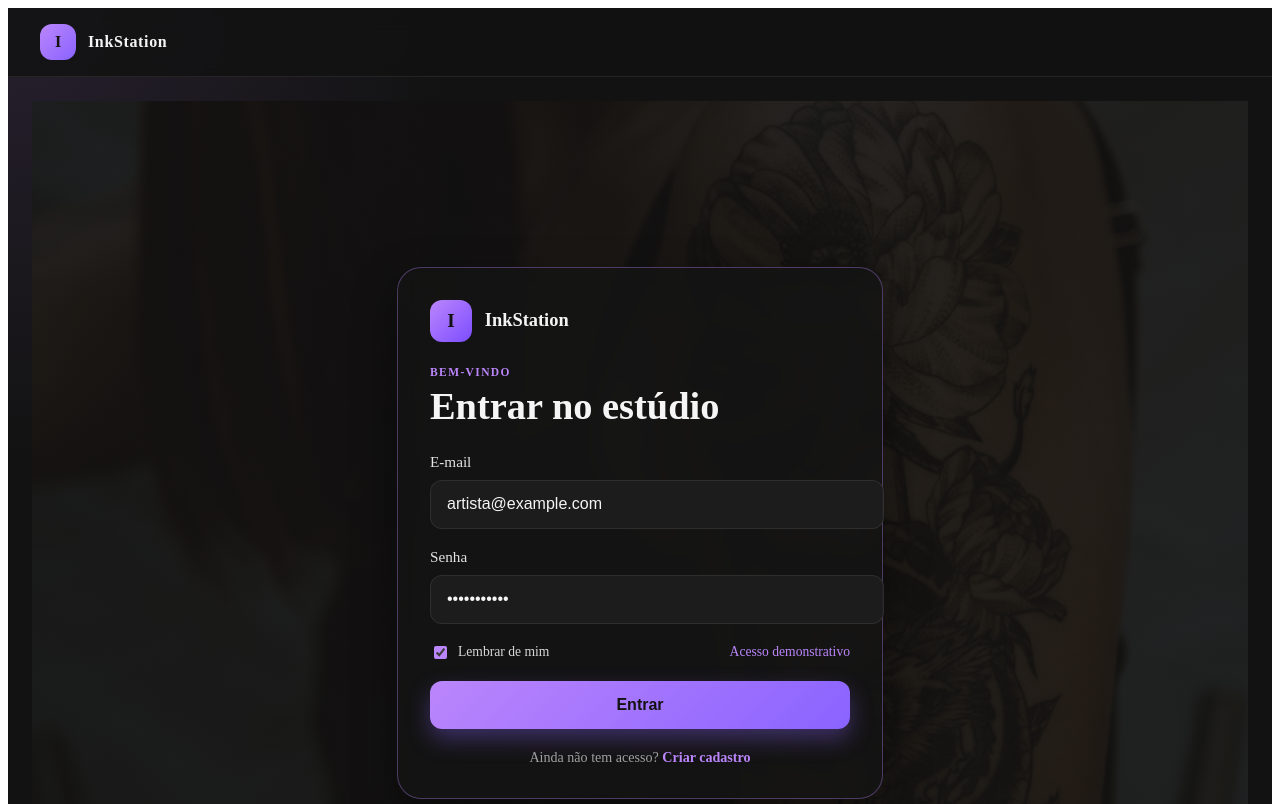
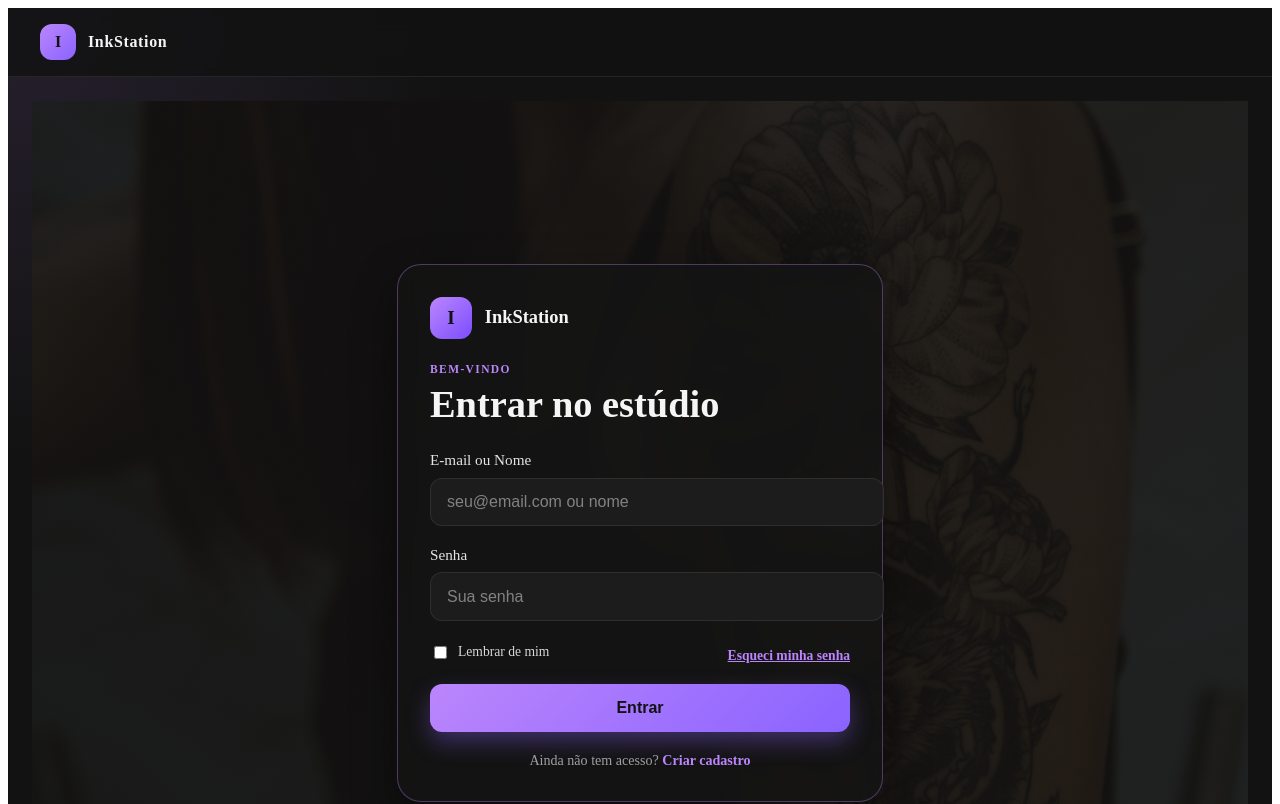
Before and after one commit to CassandraNobre/aluguel-macas, an Angular app in the folder frontend/: page /login in a window 1280 px wide. Shown: the top 804 px of the page. Built offline with nearby package versions, Linux system fonts and the light colour scheme.

Commit message:
feat: adiciona recuperacao de senha e correcao de login

```diff
--- a/frontend/src/app/pages/login/login.html
+++ b/frontend/src/app/pages/login/login.html
@@ -6,8 +6,12 @@
     </div>
 
     <div class="login-header">
-      <p class="eyebrow">{{ modo === 'login' ? 'Bem-vindo' : 'Novo artista' }}</p>
-      <h1>{{ modo === 'login' ? 'Entrar no estúdio' : 'Criar seu cadastro' }}</h1>
+      <p class="eyebrow">
+        {{ modo === 'login' ? 'Bem-vindo' : (modo === 'cadastro' ? 'Novo artista' : 'Recuperação') }}
+      </p>
+      <h1>
+        {{ modo === 'login' ? 'Entrar no estúdio' : (modo === 'cadastro' ? 'Criar seu cadastro' : 'Redefinir senha') }}
+      </h1>
     </div>
 
     <form class="login-form" (ngSubmit)="entrar()">
@@ -18,37 +22,52 @@
         </label>
       }
 
+      @if (modo !== 'recuperar' || etapaRecuperacao === 'solicitar') {
         <label class="input-group">
-        <span>E-mail</span>
-        <input type="email" name="email" placeholder="seu@email.com" [(ngModel)]="email" required />
-      </label>
-
-      <label class="input-group">
-        <span>{{ modo === 'login' ? 'Senha' : 'Crie uma senha' }}</span>
-        <input type="password" name="senha" placeholder="Sua senha" [(ngModel)]="senha" required />
-      </label>
-
-      @if (modo === 'cadastro') {
-        <label class="input-group">
-          <span>Confirme sua senha</span>
-          <input type="password" name="confirmarSenha" placeholder="Repita sua senha" [(ngModel)]="confirmarSenha" required />
+          <span>{{ modo === 'login' ? 'E-mail ou Nome' : 'E-mail' }}</span>
+          <input
+            [type]="modo === 'login' ? 'text' : 'email'"
+            name="email"
+            [placeholder]="modo === 'login' ? 'seu@email.com ou nome' : 'seu@email.com'"
+            [(ngModel)]="email"
+            required
+          />
         </label>
       }
 
+      @if (modo === 'recuperar' && etapaRecuperacao === 'redefinir') {
+        <label class="input-group">
+          <span>Código / Token de recuperação</span>
+          <input type="text" name="tokenRecuperacao" placeholder="Cole o token gerado" [(ngModel)]="tokenRecuperacao" required />
+        </label>
+      }
+
+      @if (modo !== 'recuperar' || etapaRecuperacao === 'redefinir') {
+        <label class="input-group">
+          <span>{{ modo === 'login' ? 'Senha' : 'Nova senha' }}</span>
+          <input type="password" name="senha" placeholder="Sua senha" [(ngModel)]="senha" required />
+        </label>
+      }
+
+      @if (modo === 'cadastro' || (modo === 'recuperar' && etapaRecuperacao === 'redefinir')) {
+        <label class="input-group">
+          <span>Confirme a nova senha</span>
+          <input type="password" name="confirmarSenha" placeholder="Repita a senha" [(ngModel)]="confirmarSenha" required />
+        </label>
+      }
+
+      @if (modo === 'login') {
         <div class="form-options">
           <label class="remember-me">
             <input type="checkbox" name="lembrar" [(ngModel)]="lembrar" />
             <span>Lembrar de mim</span>
           </label>
-
-        <span class="recover-link">{{ modo === 'login' ? 'Acesso demonstrativo' : 'Dados protegidos localmente' }}</span>
+          <button type="button" class="link-button" (click)="abrirRecuperacao()">Esqueci minha senha</button>
         </div>
+      }
 
       @if (erro) {
         <p class="login-error" role="alert">{{ erro }}</p>
-        @if (modo === 'login') {
-          <button type="button" class="link-button" (click)="resetarSenha()">Criar nova conta com outra senha</button>
-        }
       }
 
       @if (sucesso) {
@@ -56,14 +75,18 @@
       }
 
       <button type="submit" class="login-button" [disabled]="carregando">
-        {{ carregando ? 'Processando...' : (modo === 'login' ? 'Entrar' : 'Criar cadastro') }}
+        {{ carregando ? 'Processando...' : (modo === 'login' ? 'Entrar' : (modo === 'cadastro' ? 'Criar cadastro' : (etapaRecuperacao === 'solicitar' ? 'Gerar código' : 'Salvar nova senha'))) }}
       </button>
     </form>
 
-    @if (modo === 'login') {
-      <p class="mode-switch">Ainda não tem acesso? <button type="button" (click)="alternarModo()">Criar cadastro</button></p>
+    <p class="mode-switch">
+      @if (modo === 'recuperar') {
+        Lembrou a senha? <button type="button" (click)="modo = 'login'">Voltar ao login</button>
+      } @else if (modo === 'login') {
+        Ainda não tem acesso? <button type="button" (click)="alternarModo()">Criar cadastro</button>
       } @else {
-      <p class="mode-switch">Já possui acesso? <button type="button" (click)="alternarModo()">Entrar na conta</button></p>
+        Já possui acesso? <button type="button" (click)="alternarModo()">Entrar na conta</button>
       }
+    </p>
   </div>
 </section>
--- a/frontend/src/app/pages/login/login.ts
+++ b/frontend/src/app/pages/login/login.ts
@@ -1,4 +1,4 @@
-import { Component } from '@angular/core';
+import { Component, OnInit } from '@angular/core';
 import { FormsModule } from '@angular/forms';
 import { ActivatedRoute, Router } from '@angular/router';
 import { AuthService } from '../../services/auth.service';
@@ -9,16 +9,21 @@ import { AuthService } from '../../services/auth.service';
   templateUrl: './login.html',
   styleUrl: './login.scss',
 })
-export class Login {
-  modo: 'login' | 'cadastro' = 'login';
+export class Login implements OnInit {
+  modo: 'login' | 'cadastro' | 'recuperar' = 'login';
+  etapaRecuperacao: 'solicitar' | 'redefinir' = 'solicitar';
+
   nome = '';
-  email = 'artista@example.com';
-  senha = 'senha123456';
+  email = '';
+  senha = '';
   confirmarSenha = '';
-  lembrar = true;
+  tokenRecuperacao = '';
+  lembrar = false;
   erro = '';
   sucesso = '';
   carregando = false;
+
+  private readonly CHAVE_LEMBRAR = 'inkstation_remember_login';
 
   constructor(
     private authService: AuthService,
@@ -26,74 +31,140 @@ export class Login {
     private router: Router,
   ) {}
 
+  ngOnInit(): void {
+    const usuarioSalvo = localStorage.getItem(this.CHAVE_LEMBRAR);
+    if (usuarioSalvo) {
+      this.email = usuarioSalvo;
+      this.lembrar = true;
+    }
+  }
+
   entrar(): void {
     this.erro = '';
     this.sucesso = '';
-    this.carregando = true;
 
     if (this.modo === 'cadastro') {
       this.criarCadastro();
       return;
     }
 
+    if (this.modo === 'recuperar') {
+      if (this.etapaRecuperacao === 'solicitar') {
+        this.solicitarToken();
+      } else {
+        this.confirmarNovaSenha();
+      }
+      return;
+    }
+
+    this.carregando = true;
     this.authService.entrar(this.email, this.senha).subscribe({
       next: () => {
+        this.salvarPreferenciaLembrar();
         this.sucesso = 'Login realizado com sucesso!';
         this.carregando = false;
         setTimeout(() => this.irParaDestino(), 1000);
       },
       error: (error) => {
         this.carregando = false;
-        const mensagem = error.error?.message ?? 'E-mail ou senha inválidos.';
-        this.erro = mensagem;
-        console.error('Erro de login:', error);
+        this.erro = error.error?.message ?? 'E-mail/Nome ou senha inválidos.';
+      },
+    });
+  }
+
+  solicitarToken(): void {
+    if (!this.email.trim()) {
+      this.erro = 'Informe o e-mail cadastrado.';
+      return;
+    }
+    this.carregando = true;
+    this.authService.solicitarRecuperacao(this.email).subscribe({
+      next: (res) => {
+        this.carregando = false;
+        this.tokenRecuperacao = res.data?.token ?? '';
+        this.etapaRecuperacao = 'redefinir';
+        this.sucesso = 'Token gerado com sucesso! Digite o token e a nova senha abaixo.';
+      },
+      error: (err) => {
+        this.carregando = false;
+        this.erro = err.error?.message ?? 'Erro ao solicitar token de recuperação.';
+      },
+    });
+  }
+
+  confirmarNovaSenha(): void {
+    if (!this.tokenRecuperacao.trim() || !this.senha || !this.confirmarSenha) {
+      this.erro = 'Preencha o token e as senhas.';
+      return;
+    }
+    this.carregando = true;
+    this.authService.redefinirSenha(this.email, this.tokenRecuperacao, this.senha, this.confirmarSenha).subscribe({
+      next: (res) => {
+        this.carregando = false;
+        this.sucesso = res.message;
+        setTimeout(() => {
+          this.modo = 'login';
+          this.etapaRecuperacao = 'solicitar';
+          this.senha = '';
+          this.confirmarSenha = '';
+          this.tokenRecuperacao = '';
+        }, 1500);
+      },
+      error: (err) => {
+        this.carregando = false;
+        this.erro = err.error?.message ?? 'Erro ao redefinir senha.';
       },
     });
   }
 
   alternarModo(): void {
     this.modo = this.modo === 'login' ? 'cadastro' : 'login';
+    this.limparFormulario();
+  }
+
+  abrirRecuperacao(): void {
+    this.modo = 'recuperar';
+    this.etapaRecuperacao = 'solicitar';
+    this.erro = '';
+    this.sucesso = '';
+  }
+
+  private limparFormulario(): void {
     this.erro = '';
     this.sucesso = '';
     this.nome = '';
+    this.senha = '';
     this.confirmarSenha = '';
-    if (this.modo === 'login') {
-      this.email = 'artista@example.com';
-      this.senha = 'senha123456';
-    } else {
-      this.email = '';
-      this.senha = '';
-    }
+    this.tokenRecuperacao = '';
   }
 
-  resetarSenha(): void {
-    this.modo = 'cadastro';
-    this.erro = '';
-    this.sucesso = 'Para criar uma nova senha, use o modo de cadastro com um novo e-mail ou entre em contato com suporte.';
-    this.nome = '';
-    this.confirmarSenha = '';
-    this.senha = '';
+  private salvarPreferenciaLembrar(): void {
+    if (this.lembrar) {
+      localStorage.setItem(this.CHAVE_LEMBRAR, this.email);
+    } else {
+      localStorage.removeItem(this.CHAVE_LEMBRAR);
+    }
   }
 
   private criarCadastro(): void {
     if (!this.nome.trim() || !this.email.trim() || this.senha.length < 8) {
       this.erro = 'Preencha nome, e-mail e uma senha com pelo menos 8 caracteres.';
-      this.carregando = false;
       return;
     }
-
     if (this.senha !== this.confirmarSenha) {
       this.erro = 'As senhas não coincidem.';
-      this.carregando = false;
       return;
     }
-
+    this.carregando = true;
     this.authService.cadastrar(this.nome, this.email, this.senha, this.confirmarSenha).subscribe({
-      next: (response) => {
-        this.sucesso = 'Cadastro realizado com sucesso! Entrando na conta...';
+      next: () => {
+        this.sucesso = 'Cadastro realizado! Entrando na conta...';
         setTimeout(() => {
           this.authService.entrar(this.email, this.senha).subscribe({
-            next: () => this.irParaDestino(),
+            next: () => {
+              this.salvarPreferenciaLembrar();
+              this.irParaDestino();
+            },
             error: () => {
               this.carregando = false;
               this.erro = 'Cadastro realizado, mas não foi possível iniciar a sessão.';
@@ -103,12 +174,7 @@ export class Login {
       },
       error: (error) => {
         this.carregando = false;
-        if (error.status === 409) {
-          this.erro = 'Este e-mail já possui cadastro. Volte para o login e entre com sua senha.';
-        } else {
-          this.erro = error.error?.message ?? 'Erro ao realizar cadastro. Tente novamente.';
-        }
-        console.error('Erro de cadastro:', error);
+        this.erro = error.error?.message ?? 'Erro ao realizar cadastro.';
       },
     });
   }
```
Also changed, not shown: frontend/src/app/services/auth.service.ts (+19 -5 lines), 2 other files (tests, documents, lock files or other folders). Lines whose indentation alone changed are shown as unchanged.
